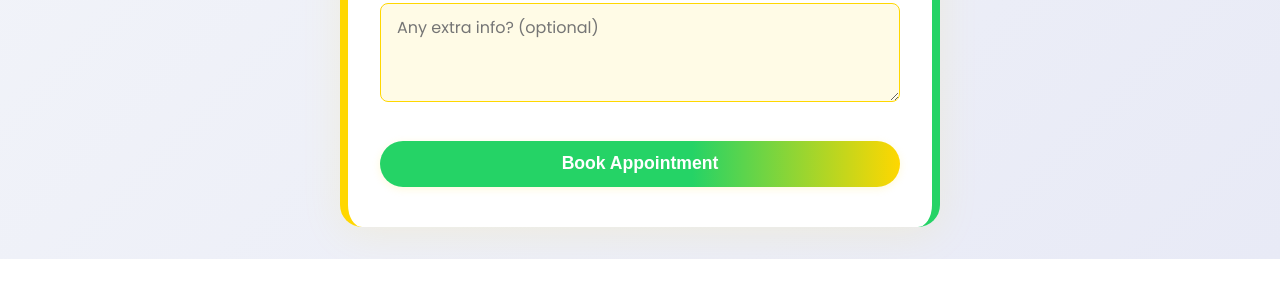
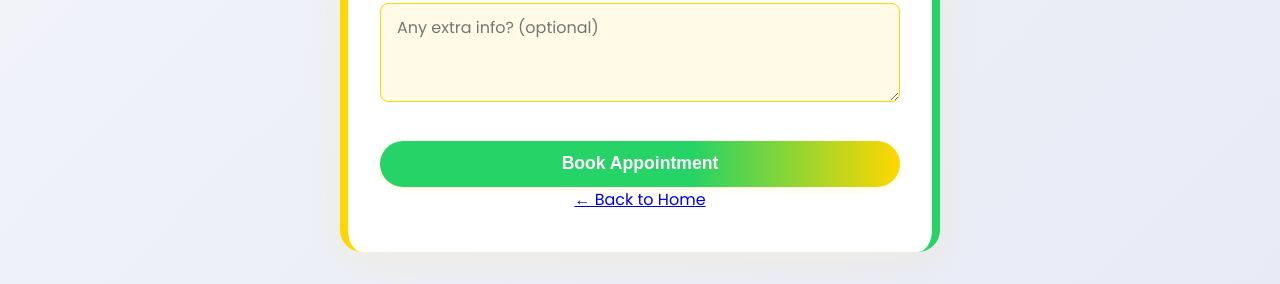
Before and after one commit to Cleo827/tailor, a plain HTML site: page longT.html in a window 1280 px wide. Shown: the part 802-1086 px from the top of the page. Before the commit the page ends 1061 px from the top, so only its background shows below. Drawn offline with nearby package versions, Linux system fonts and the light colour scheme.

Commit message:
Update longT.html

```diff
--- a/longT.html
+++ b/longT.html
@@ -60,13 +60,12 @@
 
             <button type="submit" class="form-btn">Book Appointment</button>
         </form>
+        <a class="back-link" href="index.html">&larr; Back to Home</a>
     </div>
+    <!-- WhatsApp Chat Button -->
     <a href="https://wa.me/2347035321197?text=Hello%20I%20would%20want%20to%20make%20an%20Enquire" class="whatsapp-float" target="_blank" aria-label="Chat on WhatsApp">
         <i class="ri-whatsapp-fill"></i>
     </a>
     <script src="java.js"></script>
-
-
-
 </body>
 </html>
```
